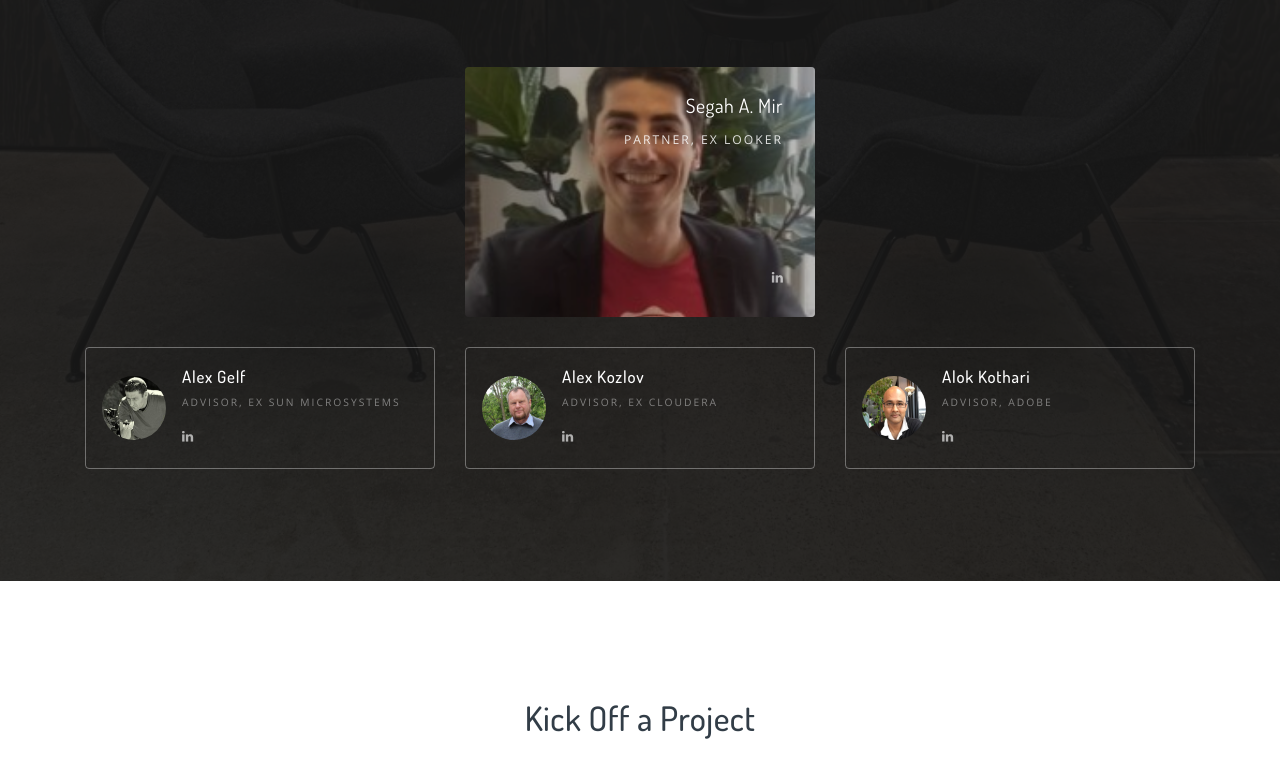
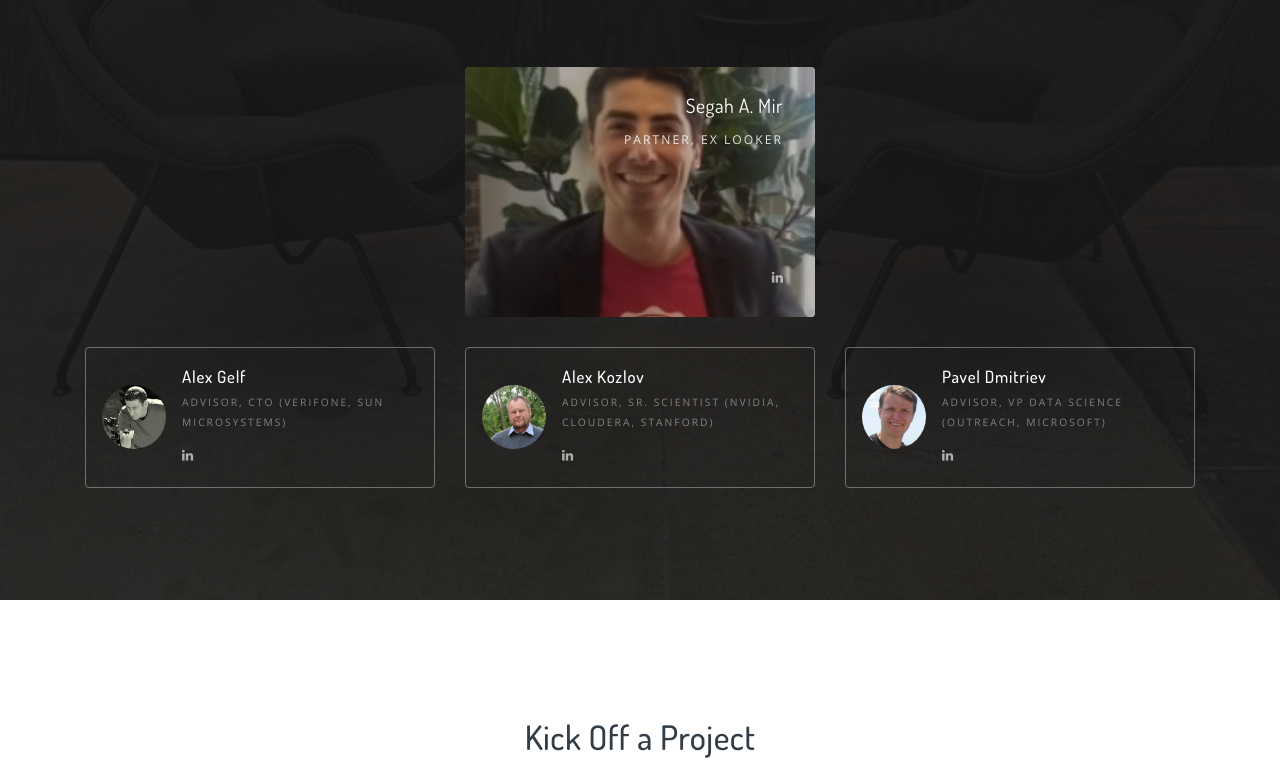
Before and after one commit to caura/data-platform-consulting, a website: page index.html in a window 1280 px wide. Shown: the part 2312-3084 px from the top of the page. Drawn offline with nearby package versions, Linux system fonts and the light colour scheme; files whose address does not match are found by name.

Commit message:
remove alok

```diff
--- a/index.html
+++ b/index.html
@@ -428,7 +428,7 @@
 
                 <div class="media-body">
                   <h6 class="mb-1">Alex Gelf</h6>
-                  <p class="small-5 text-uppercase fw-400 ls-2 opacity-50 mb-2">Advisor, Ex SUN Microsystems</p>
+                  <p class="small-5 text-uppercase fw-400 ls-2 opacity-50 mb-2">Advisor, CTO (VeriFone, SUN Microsystems)</p>
                   <div class="social social-sm social-light social-inline">
                     <a class=social-linkedin" href="https://www.linkedin.com/in/adgelf/"><i class="fa fa-linkedin"></i></a>
                   </div>
@@ -446,7 +446,7 @@
 
                 <div class="media-body">
                   <h6 class="mb-1">Alex Kozlov</h6>
-                  <p class="small-5 text-uppercase fw-400 ls-2 opacity-50 mb-2">Advisor, Ex Cloudera</p>
+                  <p class="small-5 text-uppercase fw-400 ls-2 opacity-50 mb-2">Advisor, Sr. Scientist (Nvidia, Cloudera, Stanford)</p>
                   <div class="social social-sm social-light social-inline">
                     <a class=social-linkedin" href="https://www.linkedin.com/in/akozlov2020/"><i class="fa fa-linkedin"></i></a>
                   </div>
@@ -459,14 +459,14 @@
             <div class="col-md-4">
               <div class="media border border-glass rounded p-4">
                 <a class="align-self-center mr-4" href="#">
-                  <img class="avatar avatar-xl" src="alok-kothari.jpeg" alt="...">
+                  <img class="avatar avatar-xl" src="pavel-dmitriev.jpeg" alt="...">
                 </a>
 
                 <div class="media-body">
-                  <h6 class="mb-1">Alok Kothari</h6>
-                  <p class="small-5 text-uppercase fw-400 ls-2 opacity-50 mb-2">Advisor, Adobe</p>
+                  <h6 class="mb-1">Pavel Dmitriev</h6>
+                  <p class="small-5 text-uppercase fw-400 ls-2 opacity-50 mb-2">Advisor, VP Data Science (Outreach, Microsoft)</p>
                   <div class="social social-sm social-light social-inline">
-                   <a class=social-linkedin" href="https://www.linkedin.com/in/alokdk/"><i class="fa fa-linkedin"></i></a>
+                   <a class=social-linkedin" href="https://www.linkedin.com/in/paveldmitriev"><i class="fa fa-linkedin"></i></a>
                   </div>
                 </div>
               </div>
```
Also changed, not shown: alok-kothari.jpeg (deleted), pavel-dmitriev.jpeg (added).
